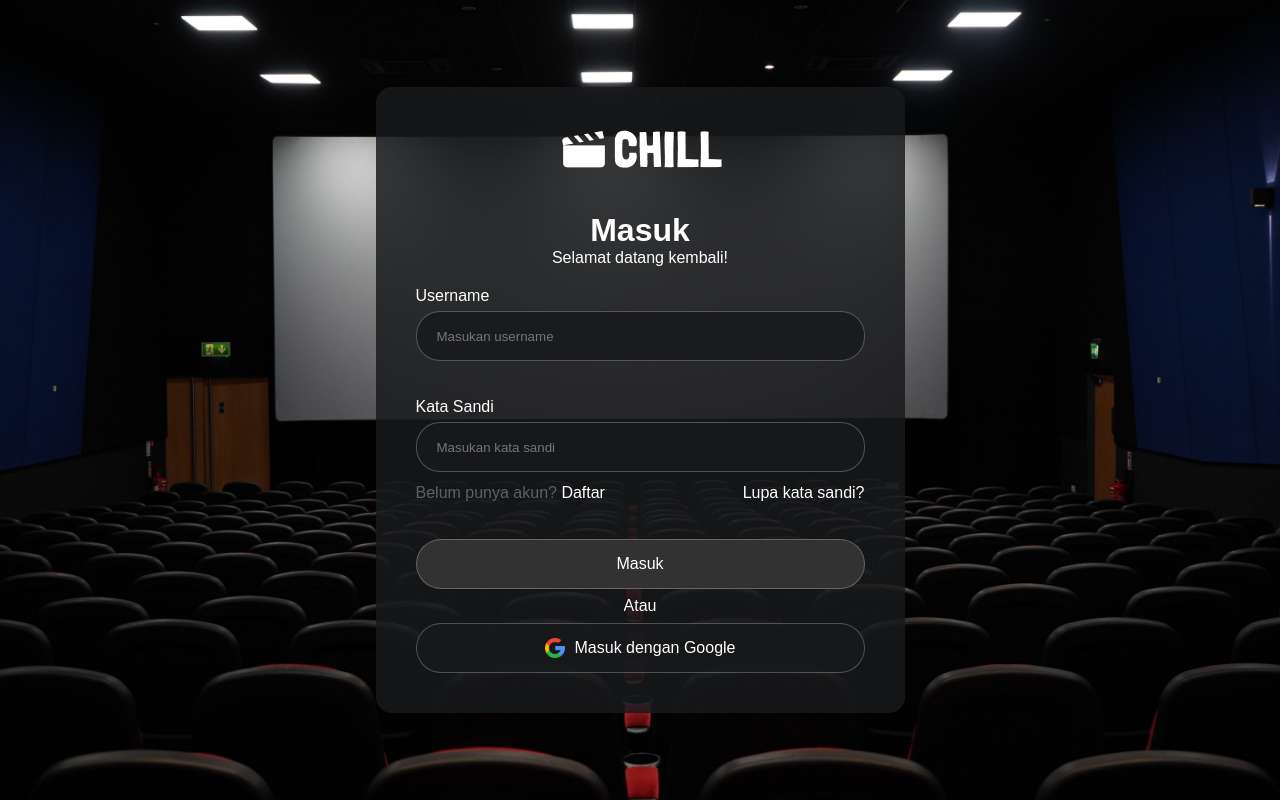
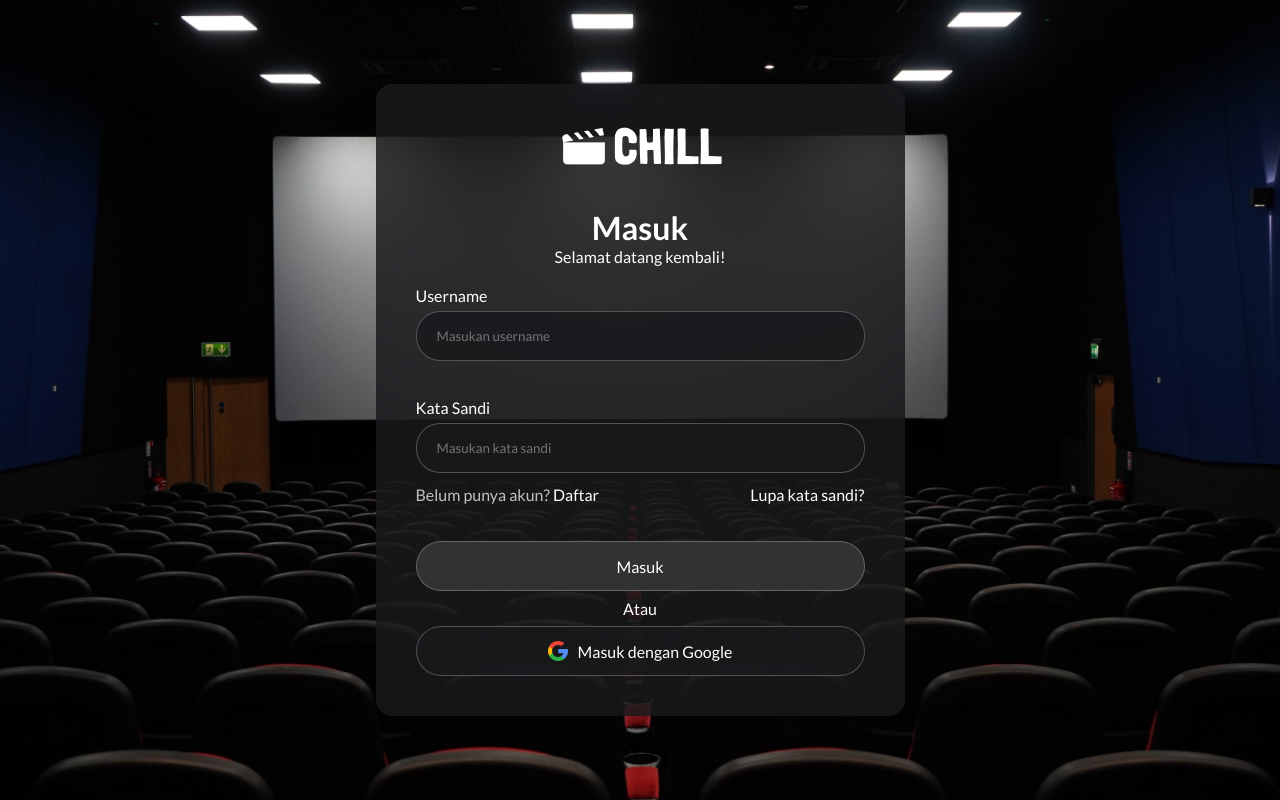
Before and after one commit to RoyceAndrew/Chill, a plain HTML site: page index.html in a window 1280 px wide. Drawn offline with Linux system fonts and the light colour scheme.

Commit message:
fix: change the font

```diff
--- a/index.html
+++ b/index.html
@@ -4,6 +4,9 @@
     <meta charset="UTF-8">
     <meta name="viewport" content="width=device-width, initial-scale=1.0">
     <link rel="stylesheet" href="./public/style/styles.css">
+    <link rel="preconnect" href="https://fonts.googleapis.com">
+<link rel="preconnect" href="https://fonts.gstatic.com" crossorigin>
+<link href="https://fonts.googleapis.com/css2?family=Comic+Neue:ital,wght@0,300;0,400;0,700;1,300;1,400;1,700&family=Lato:ital,wght@0,100;0,300;0,400;0,700;0,900;1,100;1,300;1,400;1,700;1,900&family=Open+Sans:ital,wght@0,300..800;1,300..800&family=Roboto:ital,wght@0,100;0,300;0,400;0,500;0,700;0,900;1,100;1,300;1,400;1,500;1,700;1,900&display=swap" rel="stylesheet">
     <title>Chill - Login</title>
 </head>
 <body>
@@ -14,7 +17,7 @@
         <p style="margin-bottom: 20px; font-size: 16px;">Selamat datang kembali!</p>
         <label class="input" for="username">Username<input id="username" required="true" class="input-text" name="username" type="text" placeholder="Masukan username"></label>
         <label class="input" for="sandi">Kata Sandi<input id="sandi" required="true"  class="input-text"  name="sandi" type="password" placeholder="Masukan kata sandi"></label>
-        <div class="forget"><p style="color: #FFFFFF50;">Belum punya akun? <a style="text-decoration: none;" href="./register.html">Daftar</a></p><p style="cursor: pointer;">Lupa kata sandi?</p></div>
+        <div class="forget"><p style="color: #C1C2C4;">Belum punya akun? <a style="text-decoration: none;" href="./register.html">Daftar</a></p><p style="cursor: pointer;">Lupa kata sandi?</p></div>
         <button class="masuk" type="submit">Masuk</button>
         <p style="margin: 8px 0px;">Atau</p>
         <button class="g-button"><img class="google" src="./public/picture/search.png">Masuk dengan Google</button>
--- a/public/style/styles.css
+++ b/public/style/styles.css
@@ -3,11 +3,12 @@
     padding: 0px;
     box-sizing: border-box;
     color: white;
-    font-family: Arial, Helvetica, sans-serif;
+    font-family: "Lato", serif;
     scroll-behavior: smooth;
     scroll-padding-top: 340px;
     overflow-x: hidden;
     text-decoration: none;
+
 }
 
 :root {
```
Also changed, not shown: homepage.html (+3 -0 lines), register.html (+4 -1 lines).
